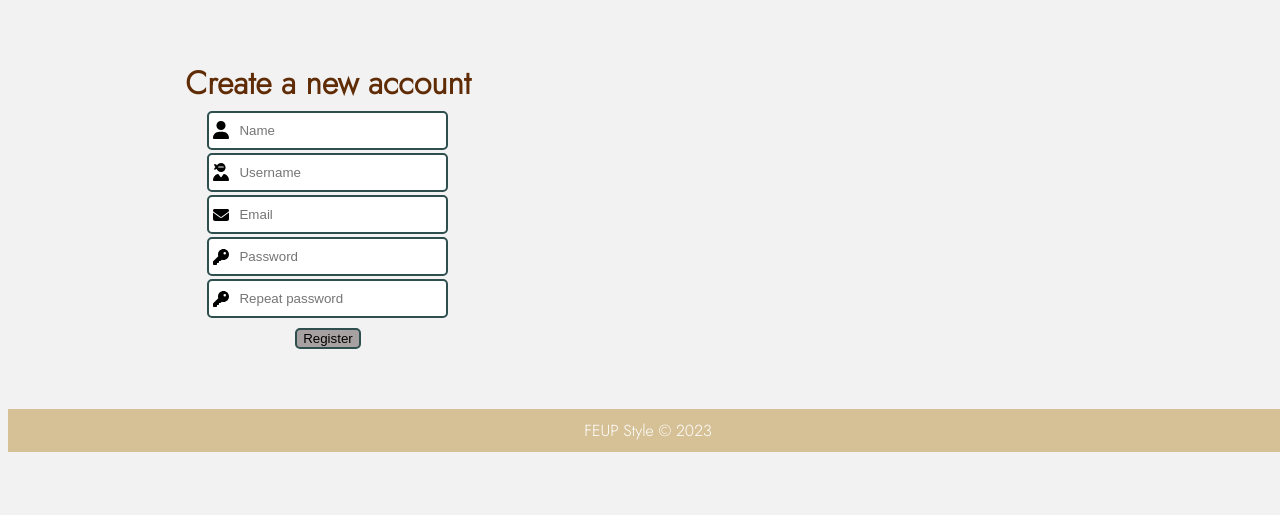
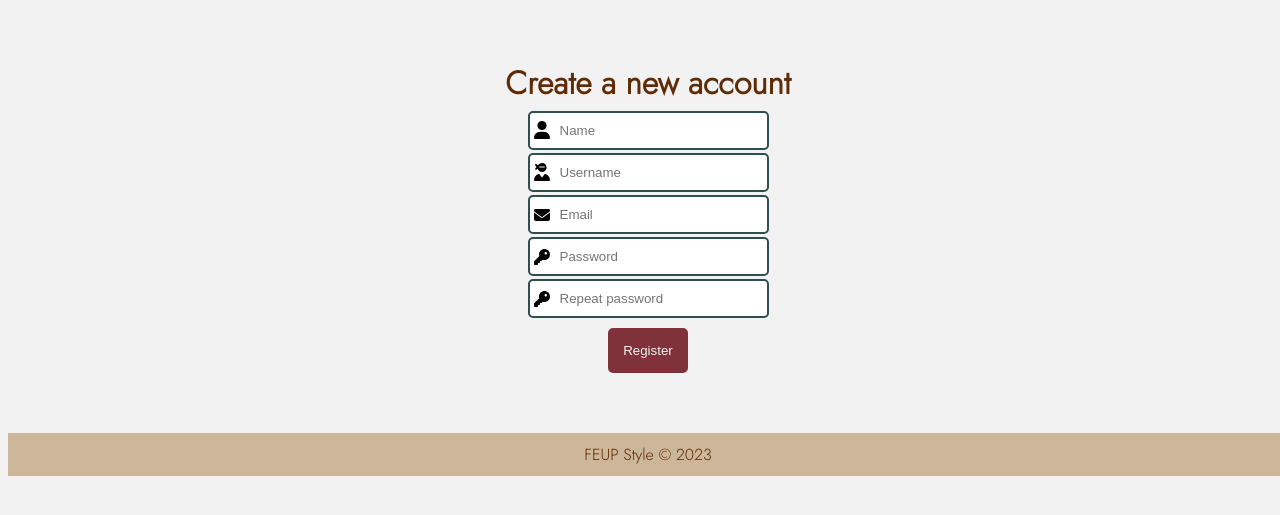
Before and after one commit to FEUP-LTW-2023/project-ltw10g02, a PHP site: page /pages/register.php in a window 1280 px wide. Shown: the part 97-612 px from the top of the page. Run offline with PHP 8.4, Linux system fonts and the light colour scheme; data that the repository does not hold is empty.

Commit message:
button css and ticket page

```diff
--- a/css/form.css
+++ b/css/form.css
@@ -13,11 +13,14 @@ section > h1{
 }
 
 
-section > form > button{
+/* section > form >  */
+button{
     display: block;
+    padding: 15px;
     margin: 10px auto 0px auto;
-    background-color: rgb(168, 161, 161);
-    border: 2px solid darkslategray;
+    color: #f2f2f2;
+    background-color: #721c25e3 ;
+    border: 2px;
     border-radius: 5px;
 }
 
--- a/css/menu.css
+++ b/css/menu.css
@@ -31,7 +31,7 @@
 
 .menu-user a {
     text-decoration: none;
-    color: white;
+    color: #f2f2f2;
 }
 
 #icon-menu-user {
--- a/css/style.css
+++ b/css/style.css
@@ -3,7 +3,7 @@
 
 /* Header Styles */
 header {
-  background-color: #d6c197;
+  background-color: #ae854f87;
   padding: 10px;
 }
 
@@ -25,8 +25,8 @@ body {
 
 /* Footer Styles */
 footer {
-  background-color: #d6c197;
-  color: #fff;
+  background-color: #ae854f87;
+  color: #5f2c06;
   padding: 10px;
   text-align: center;
 }
--- a/css/ticket.css
+++ b/css/ticket.css
@@ -209,31 +209,3 @@
 .ticketResume > p:nth-of-type(1)::before{
     content: "At: ";
 }
-
-main {
-    display: grid;
-    grid-template-columns: 1fr 1fr;
-}
-
-aside {
-    grid-column: 2 / 3;
-    margin: 40px;
-}
-
-.ticketHistory-box {
-    padding: 20px;
-    margin: 5px;
-    border: 1px solid #721c24;
-
-    border-radius: 4px;
-    box-shadow: 2px 2px 5px #ccc;
-    background-color:#f4e6cb44;
-
-    display: grid;
-    grid-template-columns: 1fr 1fr;
-    grid-column-gap: 1rem;
-  }
-
-ul {
-    list-style: none;
-}
--- a/pages/ticket.php
+++ b/pages/ticket.php
@@ -54,8 +54,10 @@
 
     $hashtagjoin = rtrim($hashtagjoin, ", "); // Remove a última vírgula
 
-    drawHeader($session);
+    $currentPage = "ticket.php";
+    drawHeader($session, $currentPage);
     drawTicket($ticket, $session, $comments, $user_ticket, $agent_ticket, $department, $hashtagjoin, $users_comments);
     drawTicketHistory($db, $ticket -> getId());
     drawFooter();
+
 ?>
--- a/templates/common.tpl.php
+++ b/templates/common.tpl.php
@@ -1,6 +1,6 @@
 <?php
   declare(strict_types = 1);
-  function drawHeader(Session $session): void { ?>
+  function drawHeader(Session $session, $currentPage=''): void { ?>
 
 <!DOCTYPE html>
 <html lang="en-US">
@@ -14,6 +14,9 @@
     <link rel="stylesheet" href="../css/ticket.css">
     <link rel="stylesheet" href="../css/my_ticket.css">
     <link rel="stylesheet" href="../css/profile.css">
+    <?php if ($currentPage==="ticket.php") : ?>
+      <link rel="stylesheet" href="../css/ticket_history.css">
+    <?php endif; ?>
     <script src="../javascript/editTicket.js" defer></script>
     <script src="../javascript/searchTicket.js" defer></script>
     <script src="../javascript/addComment.js" defer></script>
```
Also changed, not shown: css/ticket_history.css (added, +27 -0 lines), templates/tickets.tpl.php (+2 -5 lines).
